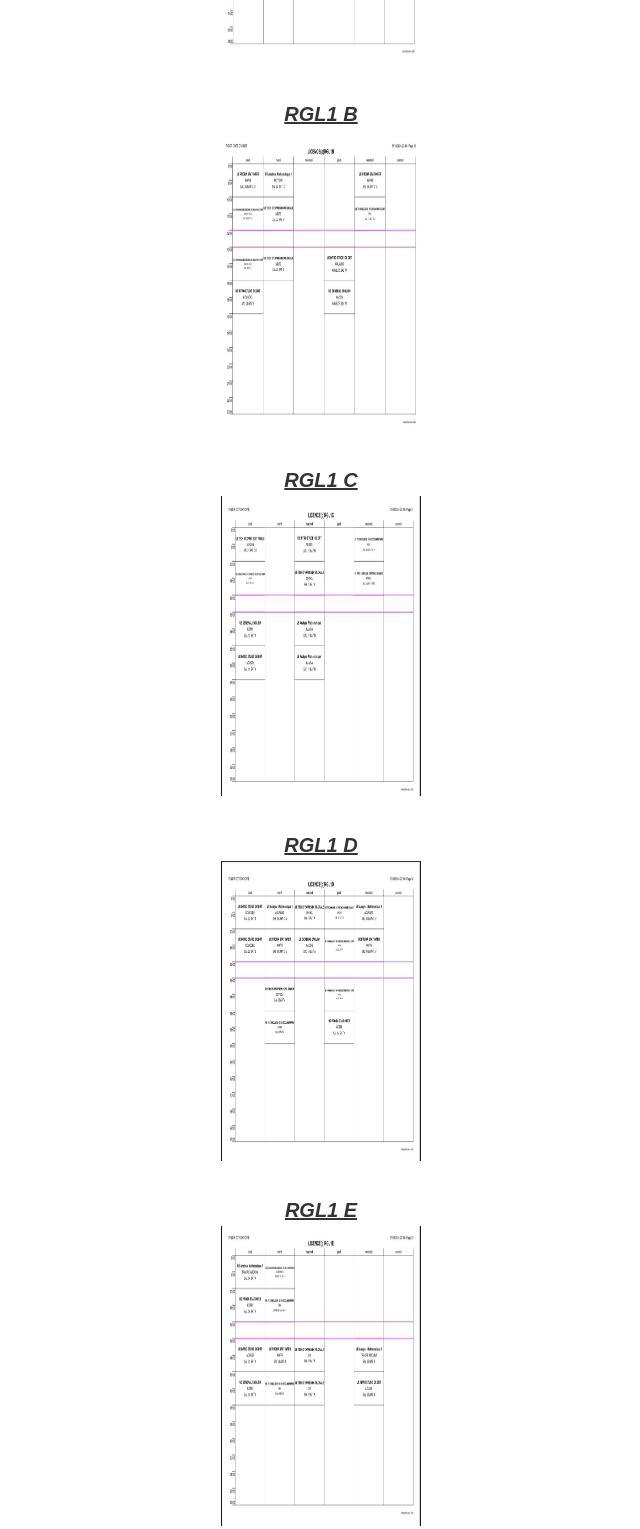
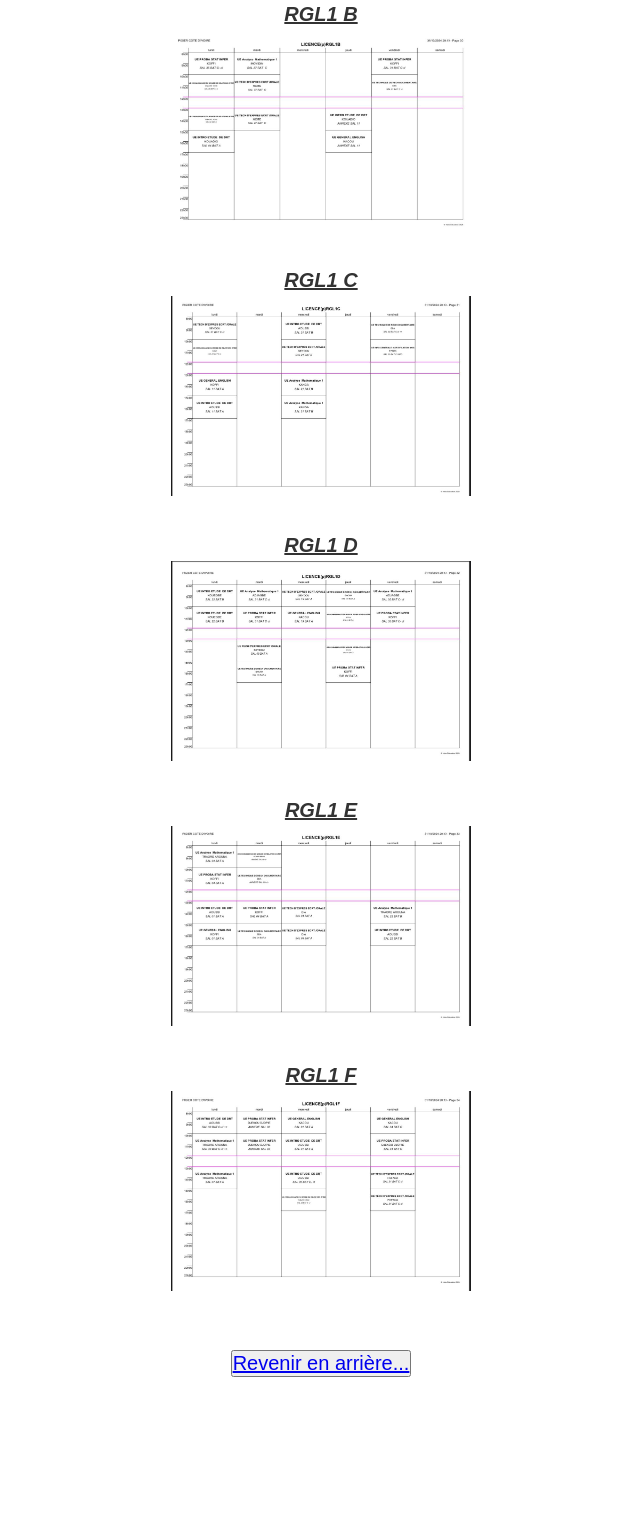
Before and after one commit to Strong89-sys/Work-space-1-RGL1-, a plain HTML site: page Emploisdutemps.html in a window 1280 px wide. Shown: the part 775-2304 px from the top of the page, without its empty margins (319-959 px from the left). After the commit the page ends 2153 px from the top, so only its background shows below. Drawn offline with Linux system fonts and the light colour scheme.

Commit message:
Update Emploisdutemps.html

```diff
--- a/Emploisdutemps.html
+++ b/Emploisdutemps.html
@@ -28,22 +28,22 @@
 <br>
 <br>
            <u> <h4><strong>RGL1 A</strong></h4> </u>
-            <img src="RGL1 A.jpg" alt="EMP1" height="300" width="200"> <br>
+            <img src="RGL1 A.jpg" alt="EMP1" height="200" width="300"> <br>
 <br>
            <u> <h4><strong>RGL1 B</strong></h4> </u>
-            <img src="RGL1 B.jpg" alt="EMP2" height="300" width="200"> <br>
+            <img src="RGL1 B.jpg" alt="EMP2" height="200" width="300"> <br>
 <br>
            <u> <h4><strong>RGL1 C</strong></h4> </u>
-            <img src="RGL1 C.jpg" alt="EMP3" height="300" width="200"> <br>
+            <img src="RGL1 C.jpg" alt="EMP3" height="200" width="300"> <br>
 <br>
            <u> <h4><strong>RGL1 D</strong></h4> </u>
-            <img src="RGL1 D.jpg" alt="EMP4" height="300" width="200"> <br>
+            <img src="RGL1 D.jpg" alt="EMP4" height="200" width="300"> <br>
 <br>
            <u> <h4><strong>RGL1 E</strong></h4> </u>
-            <img src="RGL1 E.jpg" alt="EMP5" height="300" width="200"> <br>
+            <img src="RGL1 E.jpg" alt="EMP5" height="200" width="300"> <br>
 <br>
            <u> <h4><strong>RGL1 F</strong></h4> </u>
-            <img src="RGL1 F.jpg" alt="EMP6" height="300" width="200"> <br>
+            <img src="RGL1 F.jpg" alt="EMP6" height="200" width="300"> <br>
 <br>
  </section>
  <br>
```
